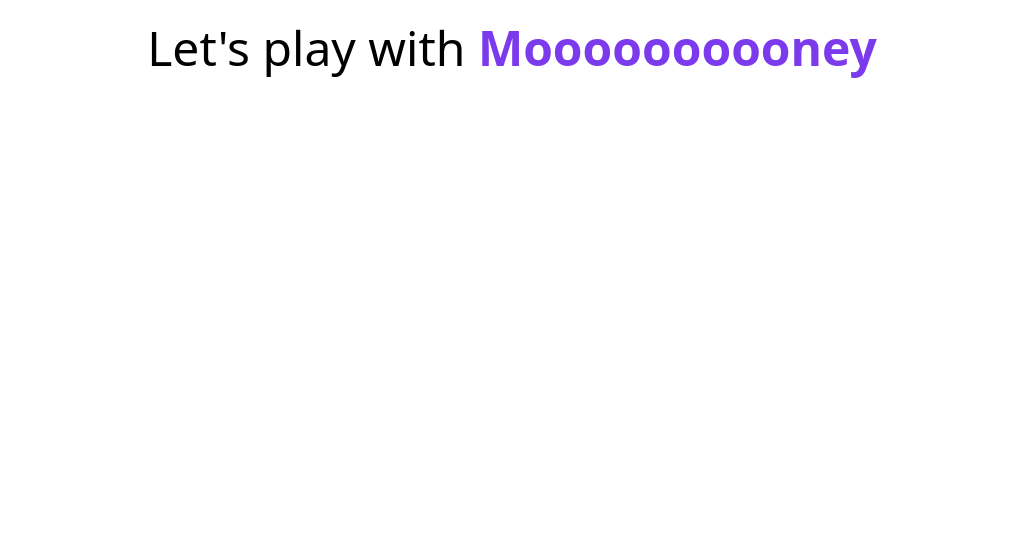
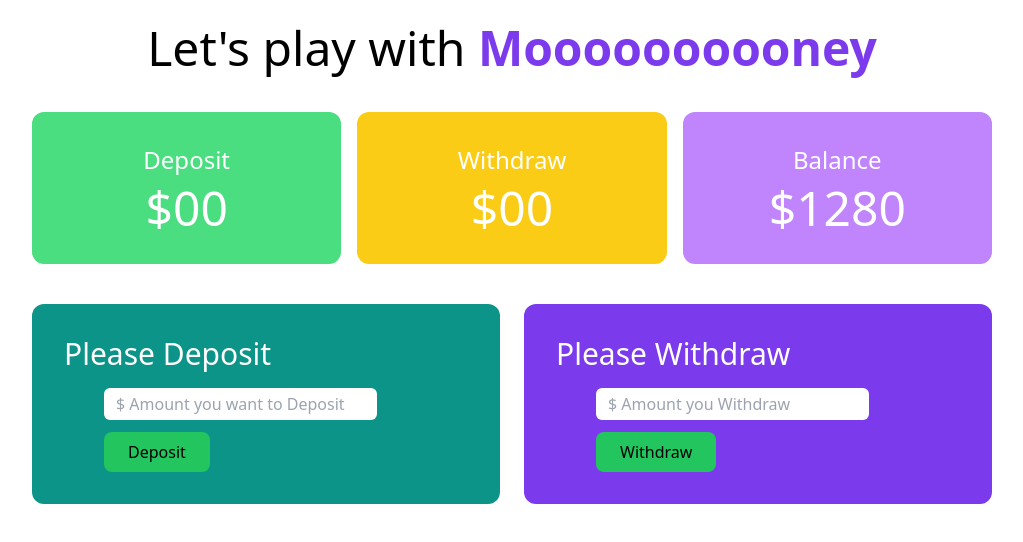
Before and after one commit to Sakhawat71/Bank, a website: page bank.html in a window 1280 px wide. Shown: the whole page, without its empty margins (128-1151 px from the left). Drawn offline with nearby package versions, Linux system fonts and the light colour scheme.

Commit message:
add bank design

```diff
--- a/bank.html
+++ b/bank.html
@@ -1,15 +1,67 @@
 <!DOCTYPE html>
 <html lang="en">
+
 <head>
     <meta charset="UTF-8">
     <meta name="viewport" content="width=device-width, initial-scale=1.0">
     <title>Bank</title>
     <script src="https://cdn.tailwindcss.com"></script>
 </head>
+
 <body>
-    <h1 class="text-5xl text-center mt-6"> Let's play with <span class="font-semibold text-violet-600">Moooooooooney</span> </h1>
+    <h1 class="text-5xl text-center mt-6"> Let's play with <span
+    class="font-semibold text-violet-600">Moooooooooney</span> </h1>
 
+    <section>
+        <div class="grid grid-cols-3 gap-4 w-9/12 mx-auto my-10 text-white">
+            <div class="bg-green-400 p-8 text-center rounded-xl">
+                <h4 class="text-2xl pb-2">Deposit</h4>
+                <h2 class="text-5xl">$00</h2>
+            </div>
+            <div class="bg-yellow-400 p-8 text-center rounded-xl">
+                <h4 class="text-2xl pb-2">Withdraw</h4>
+                <h2 class="text-5xl">$00</h2>
+            </div>
+            <div class="bg-purple-400 p-8 text-center rounded-xl">
+                <h4 class="text-2xl pb-2">Balance</h4>
+                <h2 class="text-5xl">$1280</h2>
+            </div>
+        </div>
+    </section>
+
+
+    <section>
+        <div class="grid grid-cols-2 gap-6 w-9/12 mx-auto my-10 text-white">
+
+            <div class="bg-teal-600 p-8 rounded-xl">
+                <h4 class="text-3xl pb-2">Please Deposit</h4>
+
+                <div class="ml-10">
+                    <input class="mb-3 block my-2 w-9/12 h-8 rounded-md text-black px-3 " type="number" id="input-email"
+                        placeholder="$ Amount you want to Deposit">
+                    <button
+                        class=" btn bg-green-500 hover:bg-green-800 btn-primary mx-auto px-6 py-2 rounded-lg text-black hover:text-white "
+                        type="submit">Deposit
+                    </button>
+                </div>
+            </div>
+
+            <div class="bg-violet-600 p-8 rounded-xl">
+                <h4 class="text-3xl pb-2">Please Withdraw</h4>
+
+                <div class="ml-10">
+                    <input class="block mb-3 text-black my-2 w-9/12 h-8 rounded-md  px-3 " type="number" id="input-email"
+                        placeholder="$ Amount you Withdraw">
+                    <button
+                        class=" btn bg-green-500 hover:bg-green-800 btn-primary mx-auto px-6 py-2 rounded-lg text-black hover:text-white "
+                        type="submit">Withdraw
+                    </button>
+                </div>
+            </div>
+        </div>
+    </section>
 
     <script src="script.js"></script>
 </body>
+
 </html>
```
Also changed, not shown: index.html (+7 -3 lines).
